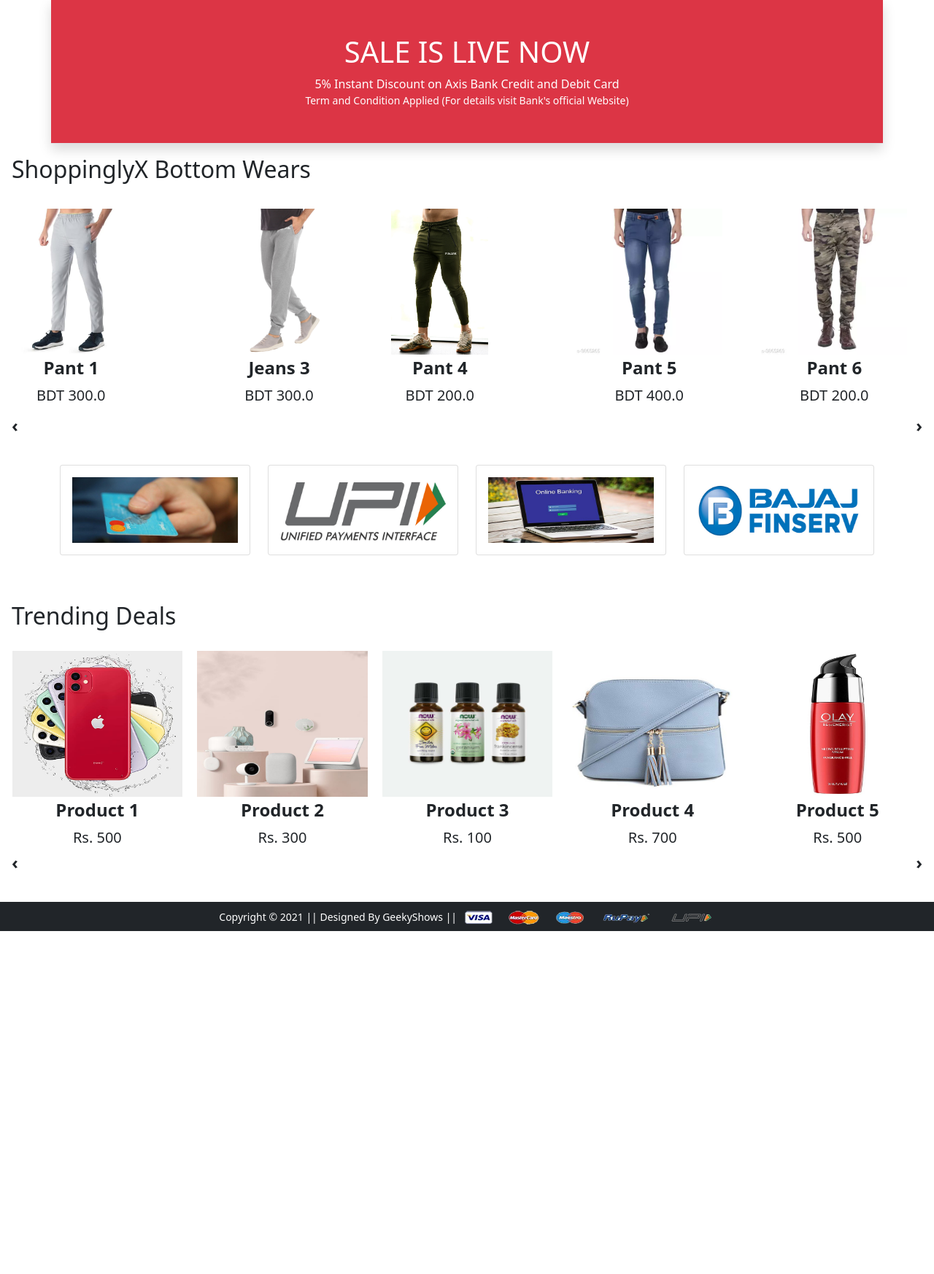
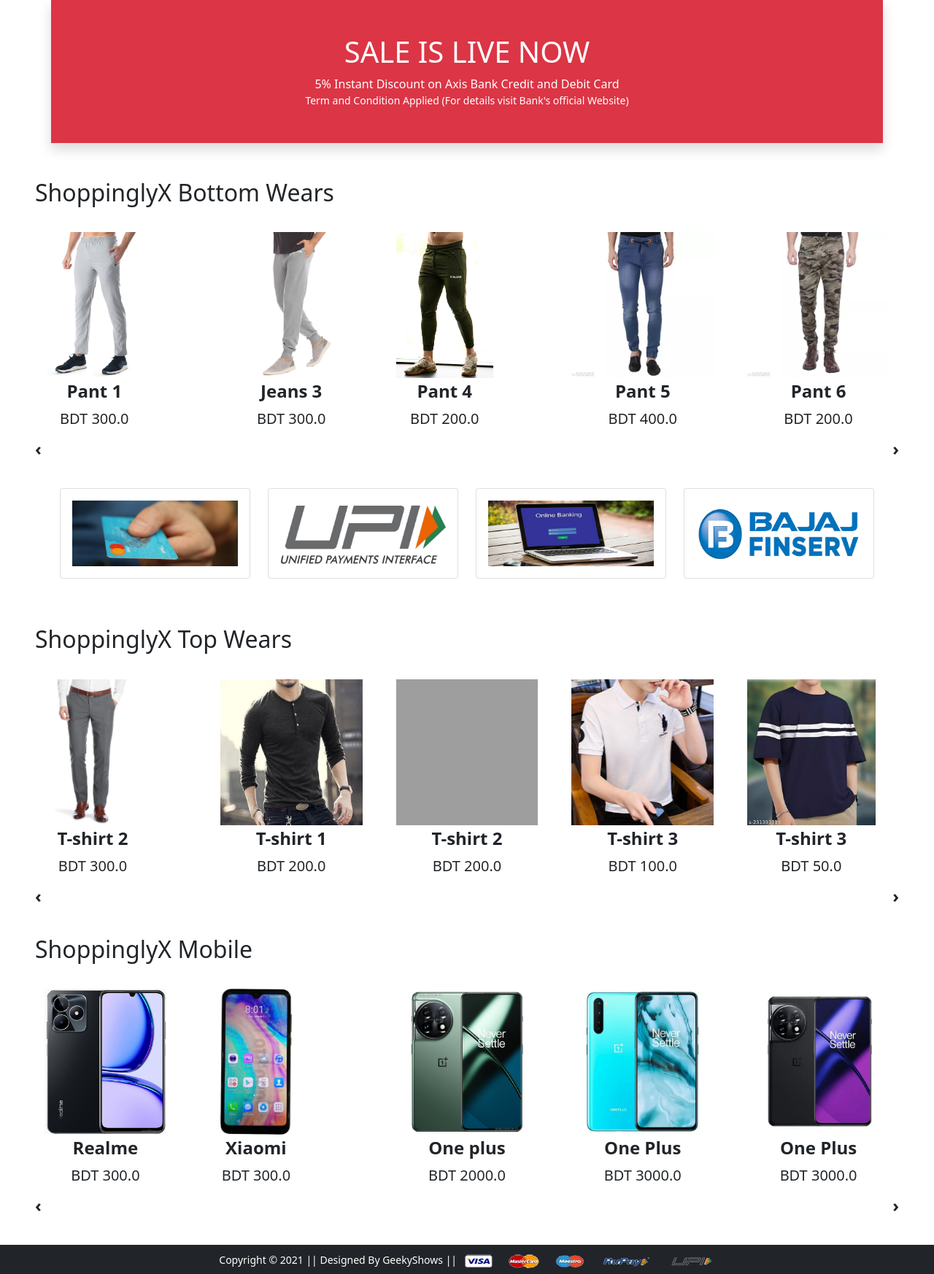
Before and after one commit to kawser2917/E-commerce-With-Django, a Django app: page / in a window 1280 px wide. Shown: the part 538-2284 px from the top of the page at 73% size. Before the commit the page ends 1814 px from the top, so only its background shows below. Run offline with Django 4.2, Linux system fonts and the light colour scheme; data comes from the database, SQL or seed files in the repository; some libraries are stand-ins or nearby versions; grey boxes are pictures that could not be loaded.

Commit message:
all categories product displayed in home page

```diff
--- a/ShoppinglyX/settings.py
+++ b/ShoppinglyX/settings.py
@@ -123,4 +123,4 @@ STATIC_URL = 'static/'
 
 DEFAULT_AUTO_FIELD = 'django.db.models.BigAutoField'
 MEDIA_URL = '/media/'
-MEDIA_ROOT = BASE_DIR/ 'media'
+MEDIA_ROOT = BASE_DIR/'media'
--- a/app/templates/app/home.html
+++ b/app/templates/app/home.html
@@ -45,12 +45,12 @@
 
 {% block main-content %}
 <!-- 1st Product Slider -->
-<div class="m-3">
+<div class="m-5">
  <h2>ShoppinglyX Bottom Wears</h2>
  <!-- Slider 1 -->
  <div class="owl-carousel" id="slider1">
   {% for b in bottomwears %}
-  <a href="{% url 'product-detail' %}" class="btn"><div class="item"><img src="{{b.product_img.url}}" alt="" height="200px"><span class="fw-bold">{{b.title}}</span><br><span class="fs-5">BDT {{b.discount_price}}</span></div></a>
+  <a href="{% url 'product-detail' %}" class="btn"><div class="item"><img src="{{b.product_img.url}}" alt="Pant" height="200px"><span class="fw-bold">{{b.title}}</span><br><span class="fs-5">BDT {{b.discount_price}}</span></div></a>
   {% endfor %}
  </div>
 </div>
@@ -92,23 +92,25 @@
 <!-- End Payment Info Section -->
 
 <!-- 2nd Product Slider -->
-<div class="mx-3">
- <h2>Trending Deals</h2>
- <!-- Slider 2 -->
- <div class="owl-carousel" id="slider2">
-  <div class="item"><img src="{% static 'app/images/product/12.jpg' %}" alt="" height="200px"><span class="fw-bold">Product 1</span><br><span class="fs-5">Rs. 500</span></div>
-  <div class="item"><img src="{% static 'app/images/product/11.jpg' %}" alt="" height="200px"><span class="fw-bold">Product 2</span><br><span class="fs-5">Rs. 300</span></div>
-  <div class="item"><img src="{% static 'app/images/product/10.jpg' %}" alt="" height="200px"><span class="fw-bold">Product 3</span><br><span class="fs-5">Rs. 100</span></div>
-  <div class="item"><img src="{% static 'app/images/product/9.jpg' %}" alt="" height="200px"><span class="fw-bold">Product 4</span><br><span class="fs-5">Rs. 700</span></div>
-  <div class="item"><img src="{% static 'app/images/product/8.jpg' %}" alt="" height="200px"><span class="fw-bold">Product 5</span><br><span class="fs-5">Rs. 500</span></div>
-  <div class="item"><img src="{% static 'app/images/product/11.jpg' %}" alt="" height="200px"><span class="fw-bold">Product 6</span><br><span class="fs-5">Rs. 400</span></div>
-  <div class="item"><img src="{% static 'app/images/product/5.jpg' %}" alt="" height="200px"><span class="fw-bold">Product 7</span><br><span class="fs-5">Rs. 500</span></div>
-  <div class="item"><img src="{% static 'app/images/product/11.jpg' %}" alt="" height="200px"><span class="fw-bold">Product 8</span><br><span class="fs-5">Rs. 300</span></div>
-  <div class="item"><img src="{% static 'app/images/product/12.jpg' %}" alt="" height="200px"><span class="fw-bold">Product 9</span><br><span class="fs-5">Rs. 600</span></div>
-  <div class="item"><img src="{% static 'app/images/product/7.jpg' %}" alt="" height="200px"><span class="fw-bold">Product 10</span><br><span class="fs-5">Rs. 900</span></div>
-  <div class="item"><img src="{% static 'app/images/product/6.jpg' %}" alt="" height="200px"><span class="fw-bold">Product 11</span><br><span class="fs-5">Rs. 100</span></div>
-  <div class="item"><img src="{% static 'app/images/product/10.jpg' %}" alt="" height="200px"><span class="fw-bold">Product 12</span><br><span class="fs-5">Rs. 200</span></div>
+<div class="m-5">
+  <h2>ShoppinglyX Top Wears</h2>
+  <!-- Slider 2 -->
+  <div class="owl-carousel" id="slider1">
+   {% for t in topwears %}
+   <a href="{% url 'product-detail' %}" class="btn"><div class="item"><img src="{{t.product_img.url}}" alt="Pant" height="200px"><span class="fw-bold">{{t.title}}</span><br><span class="fs-5">BDT {{t.discount_price}}</span></div></a>
+   {% endfor %}
+  </div>
  </div>
-</div>
 <!-- End 2nd Product Slider -->
+<!-- 3rd Product Slider -->
+<div class="m-5">
+  <h2>ShoppinglyX Mobile</h2>
+  <!-- Slider 2 -->
+  <div class="owl-carousel" id="slider1">
+   {% for m in mobiles %}
+   <a href="{% url 'product-detail' %}" class="btn"><div class="item"><img src="{{m.product_img.url}}" alt="Pant" height="200px"><span class="fw-bold">{{m.title}}</span><br><span class="fs-5">BDT {{m.discount_price}}</span></div></a>
+   {% endfor %}
+  </div>
+ </div>
+<!-- End 3rd product slider -->
 {% endblock main-content %}
--- a/app/urls.py
+++ b/app/urls.py
@@ -16,4 +16,4 @@ urlpatterns = [
     path('login/', views.login, name='login'),
     path('registration/', views.customerregistration, name='customerregistration'),
     path('checkout/', views.checkout, name='checkout'),
-] + static(settings.MEDIA_URL, documents_root = settings.MEDIA_ROOT)
+] + static(settings.MEDIA_URL, document_root = settings.MEDIA_ROOT)
--- a/app/views.py
+++ b/app/views.py
@@ -9,7 +9,7 @@ class home(View):
   topwears = Product.objects.filter(category='TW')
   bottomwears = Product.objects.filter(category='BW')
   mobile = Product.objects.filter(category='M')
-  return render(request, 'app/home.html', {"topwears":topwears, "bottomwears": bottomwears, "mobile":mobile})
+  return render(request, 'app/home.html', {"topwears":topwears, "bottomwears": bottomwears, "mobiles":mobile})
 
 def product_detail(request):
  return render(request, 'app/productdetail.html')
```
